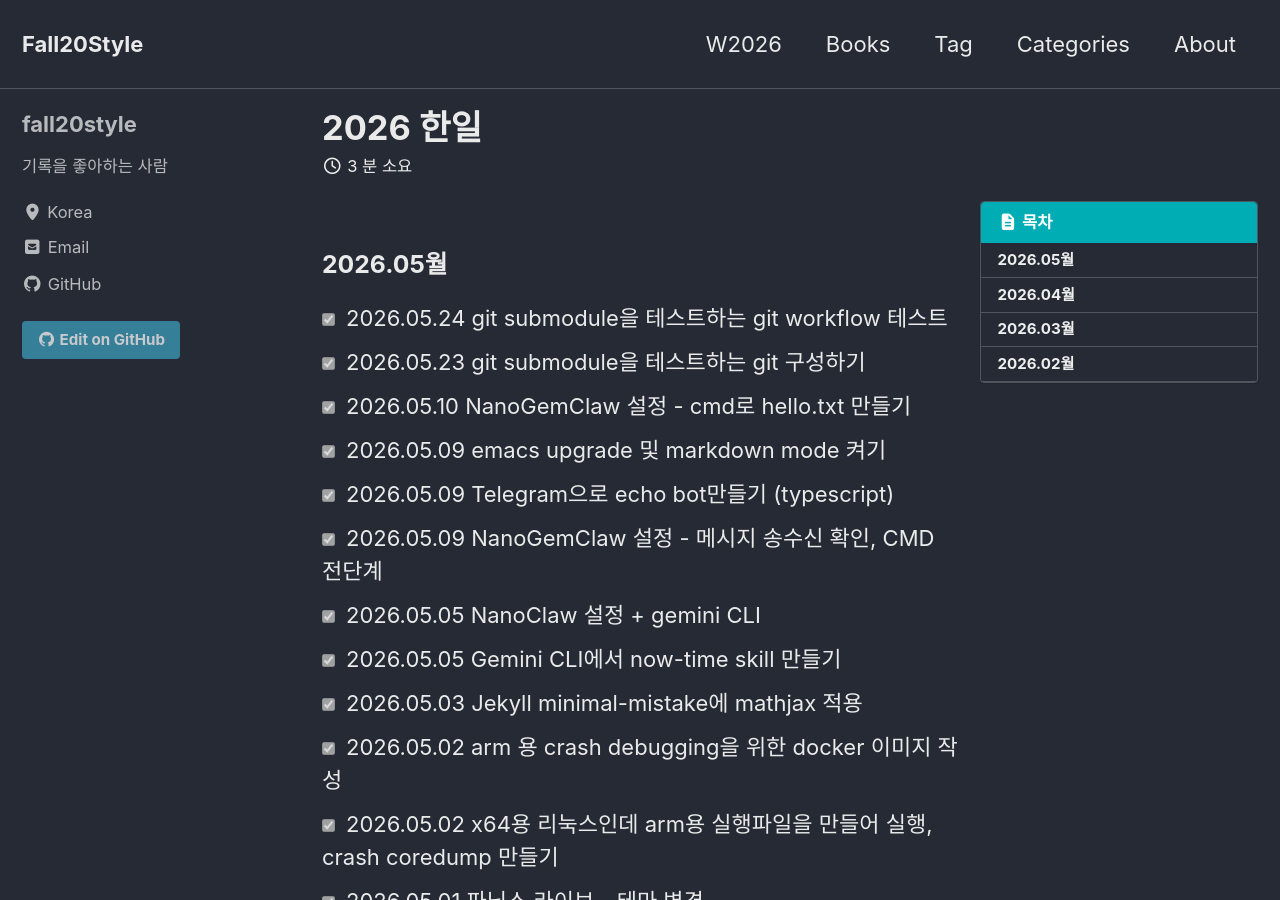
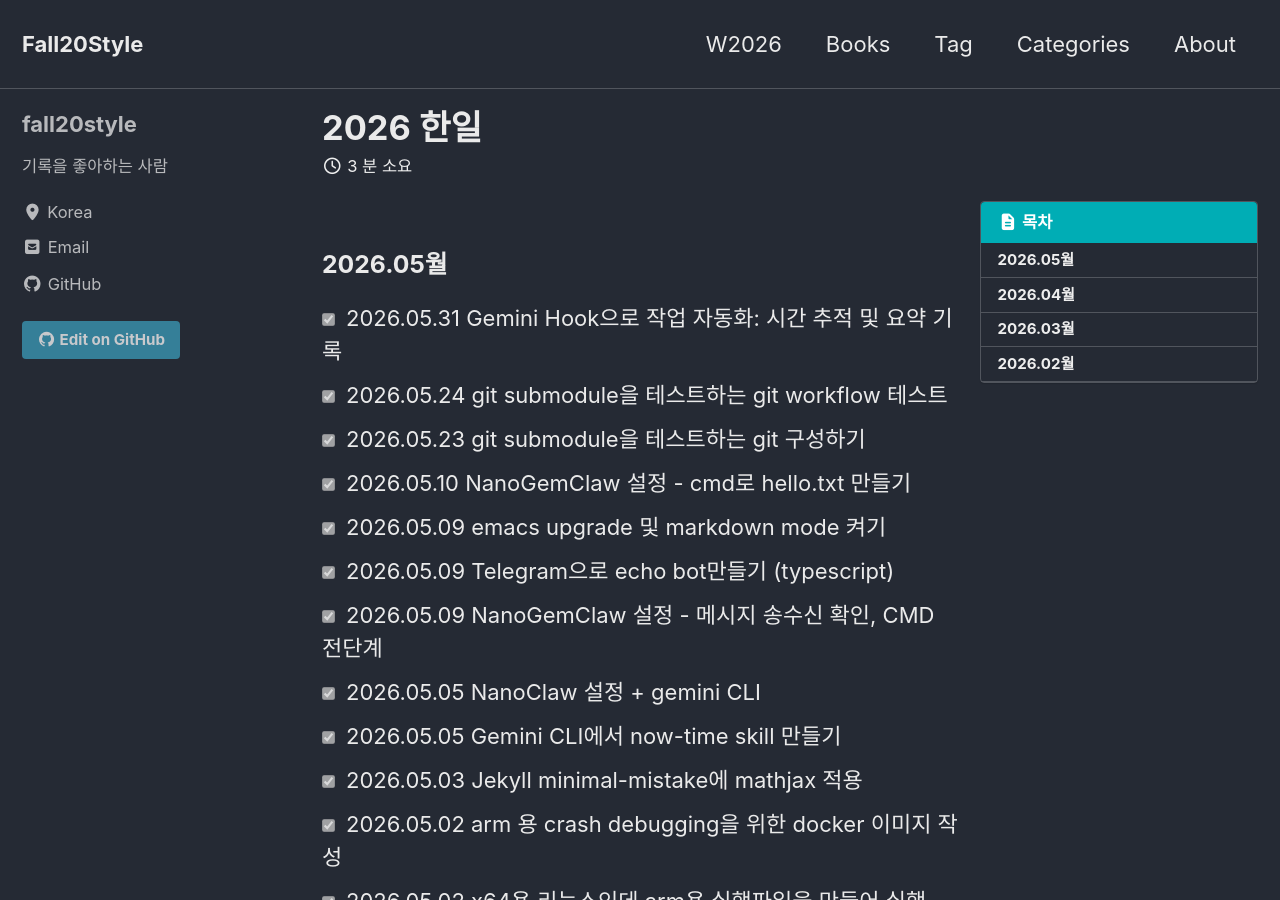
Before and after one commit to fall20style/fall20style.github.io, a Jekyll site: the page built from W2026.md, in a window 1280 px wide and 900 px high. Built offline with Jekyll 4.4.1, drawn with Linux system fonts in a browser that asks for light colours; cached includes are drawn as plain includes.

Commit message:
Update W2026.md

```diff
--- a/W2026.md
+++ b/W2026.md
@@ -12,6 +12,7 @@ description: desc가 여기에
 ---
 
 ### 2026.05월
+- [X] 2026.05.31 Gemini Hook으로 작업 자동화: 시간 추적 및 요약 기록
 - [X] 2026.05.24 git submodule을 테스트하는 git workflow 테스트
 - [X] 2026.05.23 git submodule을 테스트하는 git 구성하기
 - [X] 2026.05.10 NanoGemClaw 설정 - cmd로 hello.txt 만들기
```
